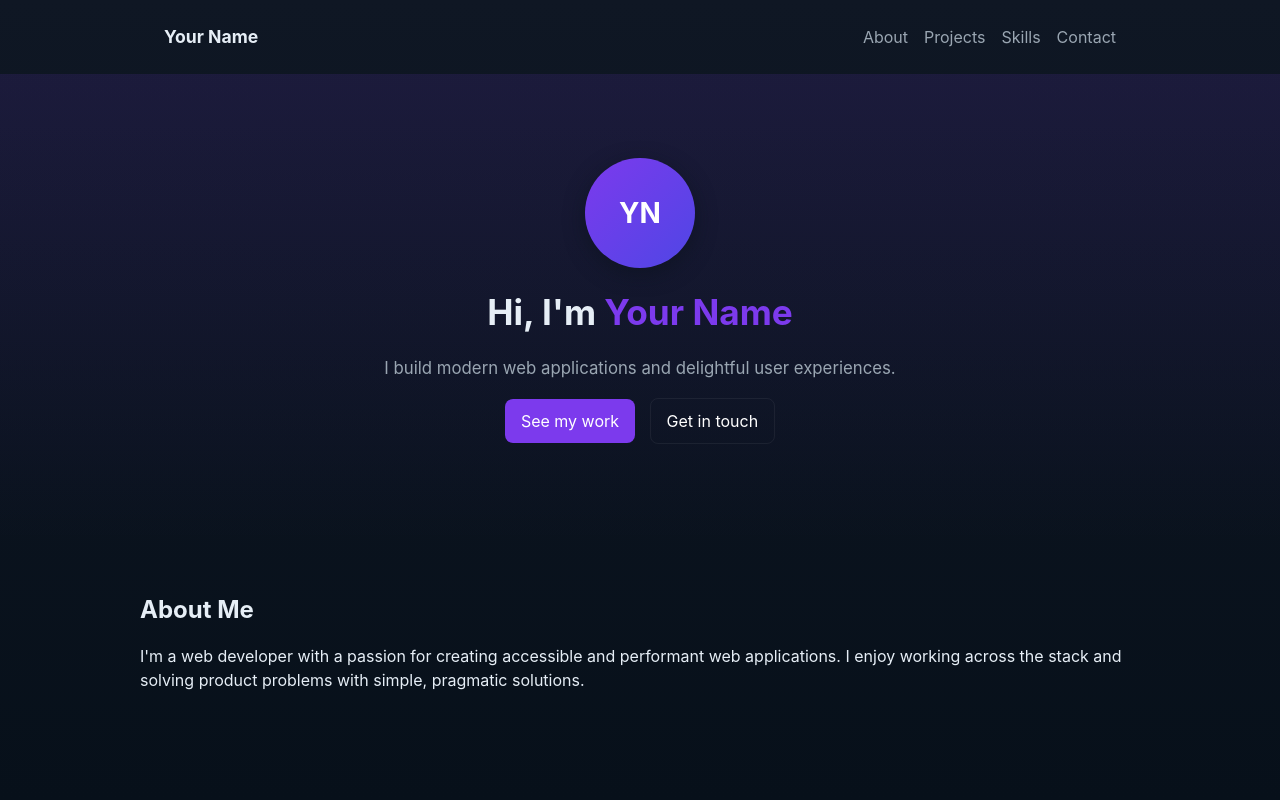
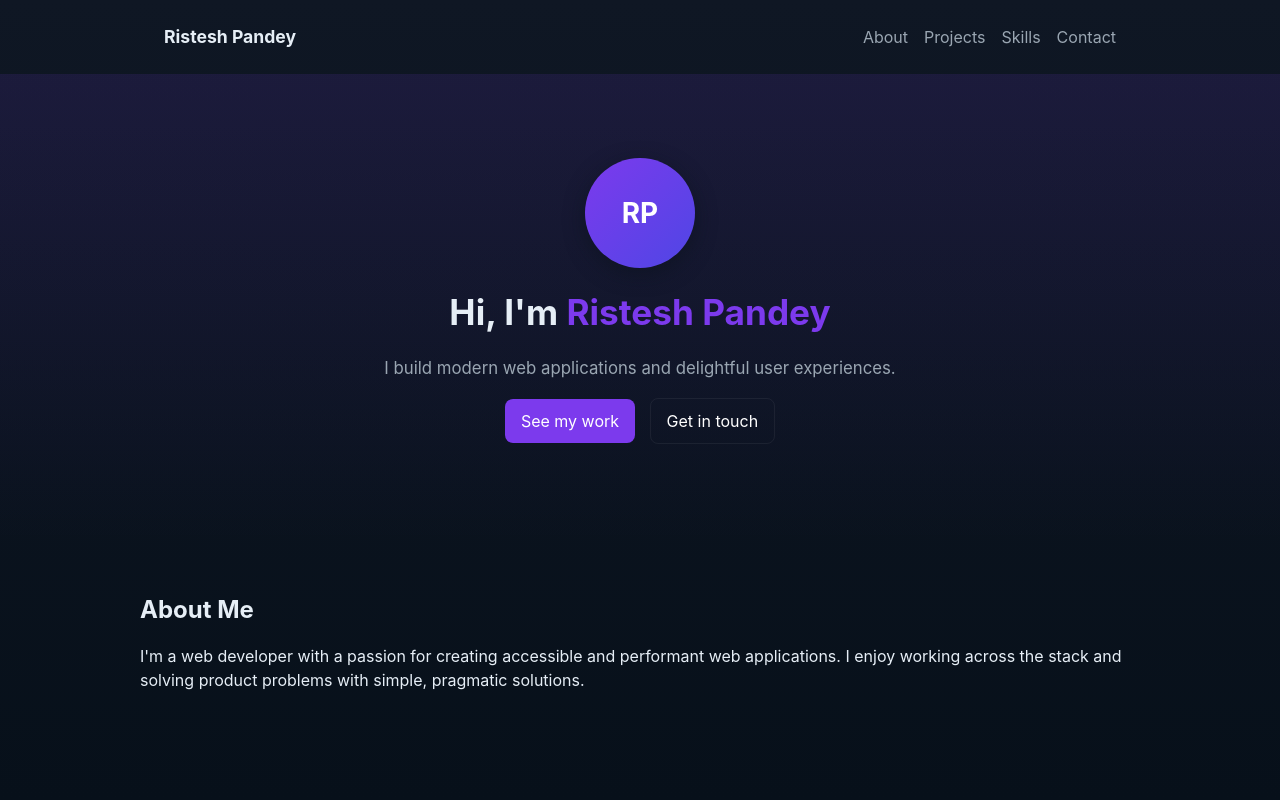
Before and after one commit to pandeyritesh542-svg/fsd26, a plain HTML site: page index.html in a window 1280 px wide. Shown: the top 800 px of the page. Drawn offline with Linux system fonts and the light colour scheme.

Commit message:
name add

```diff
--- a/index.html
+++ b/index.html
@@ -10,7 +10,7 @@
 <body>
   <header class="site-header">
     <div class="container header-inner">
-      <div class="brand">Your Name</div>
+  <div class="brand">Ristesh Pandey</div>
       <nav class="nav">
         <a href="#about">About</a>
         <a href="#projects">Projects</a>
@@ -24,8 +24,8 @@
   <main>
     <section class="hero">
       <div class="container hero-inner">
-        <div class="avatar">YN</div>
-        <h1>Hi, I'm <span class="accent">Your Name</span></h1>
+  <div class="avatar">RP</div>
+  <h1>Hi, I'm <span class="accent">Ristesh Pandey</span></h1>
         <p class="lead">I build modern web applications and delightful user experiences.</p>
         <p class="cta">
           <a class="btn" href="#projects">See my work</a>
@@ -105,7 +105,7 @@
 
   <footer class="site-footer">
     <div class="container footer-inner">
-      <p>© <span id="year"></span> Your Name — Built with ❤️</p>
+  <p>© <span id="year"></span> Ristesh Pandey — Built with ❤️</p>
       <p class="socials"><a href="#">GitHub</a> · <a href="#">LinkedIn</a></p>
     </div>
   </footer>
```
